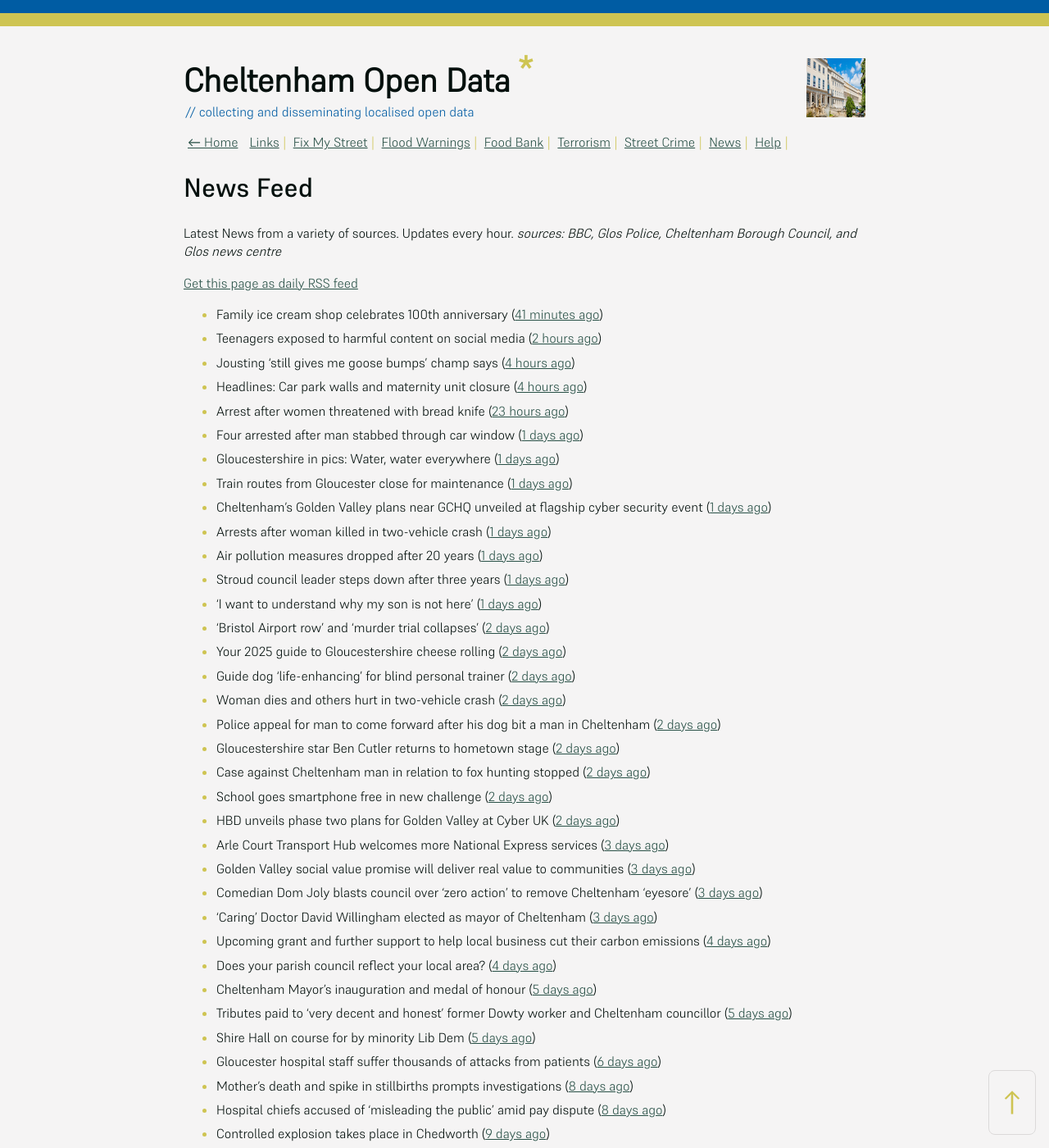
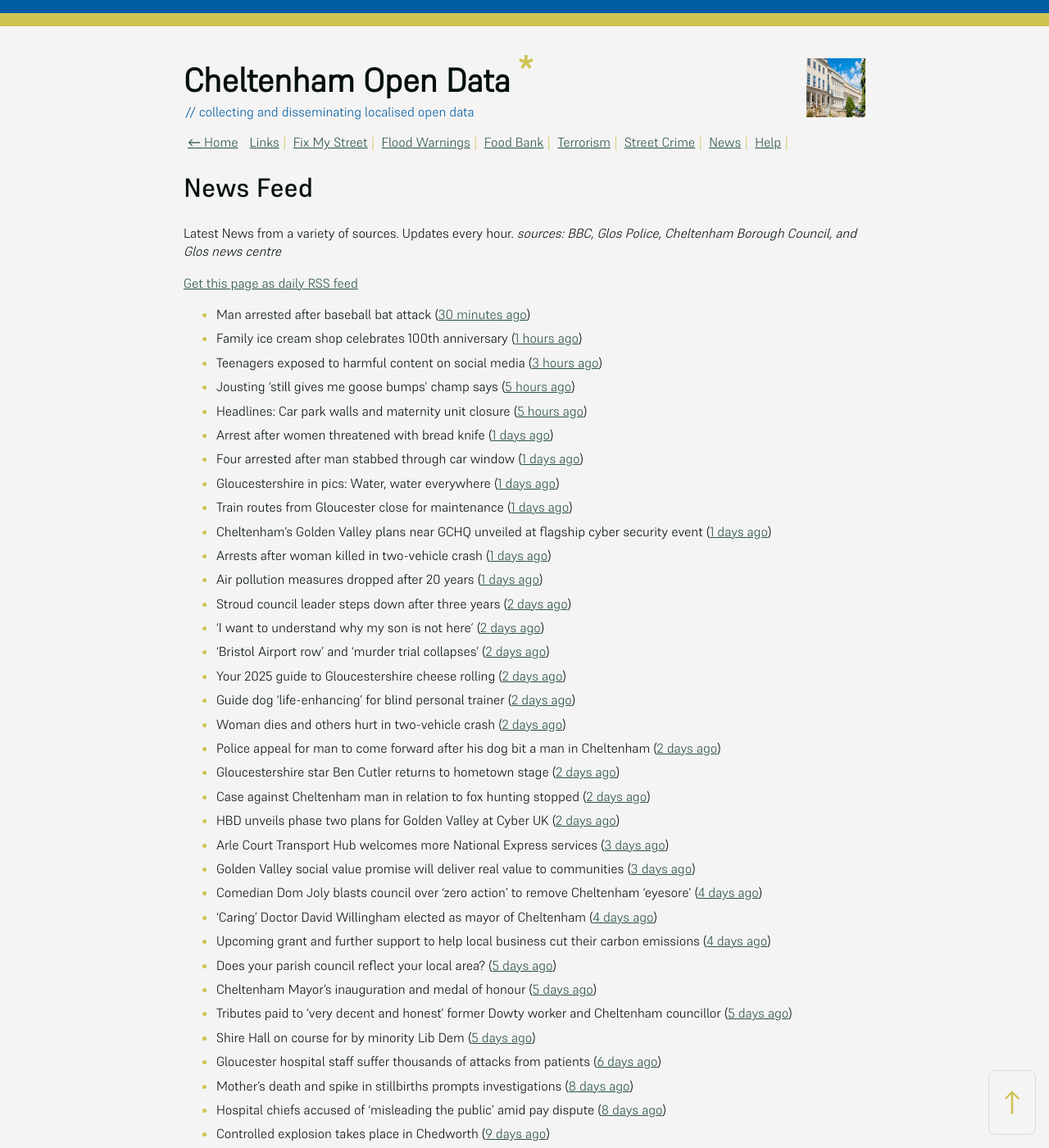
Before and after one commit to mat-0/cheltenham-open-data, a Jekyll site: the page built from _pages/news.md, in a window 1280 px wide and 1400 px high. Shown: the whole window at 82% size. Built offline with Jekyll 4.4.1, drawn with Linux system fonts in a browser that asks for light colours.

Commit message:
Updated 2025-05-18 11:57:45

```diff
--- a/_pages/news.md
+++ b/_pages/news.md
@@ -12,19 +12,20 @@ _sources: BBC, Glos Police, Cheltenham Borough Council, and Glos news centre_
 [Get this page as daily RSS feed](/daily.rss)
 
 <!-- news_marker starts -->
-- Family ice cream shop celebrates 100th anniversary ([41 minutes ago](https://www.bbc.com/news/articles/crr7dg8n471o))
-- Teenagers exposed to harmful content on social media ([2 hours ago](https://www.bbc.com/news/videos/c1kvmv9w348o))
-- Jousting 'still gives me goose bumps' champ says ([4 hours ago](https://www.bbc.com/news/articles/cm2yd1d3d7eo))
-- Headlines: Car park walls and maternity unit closure ([4 hours ago](https://www.bbc.com/news/articles/c861wnwd753o))
-- Arrest after women threatened with bread knife ([23 hours ago](https://www.bbc.com/news/articles/cvgdpnv8yp0o))
+- Man arrested after baseball bat attack ([30 minutes ago](https://www.bbc.com/news/articles/c4ge7l3nvv1o))
+- Family ice cream shop celebrates 100th anniversary ([1 hours ago](https://www.bbc.com/news/articles/crr7dg8n471o))
+- Teenagers exposed to harmful content on social media ([3 hours ago](https://www.bbc.com/news/videos/c1kvmv9w348o))
+- Jousting 'still gives me goose bumps' champ says ([5 hours ago](https://www.bbc.com/news/articles/cm2yd1d3d7eo))
+- Headlines: Car park walls and maternity unit closure ([5 hours ago](https://www.bbc.com/news/articles/c861wnwd753o))
+- Arrest after women threatened with bread knife ([1 days ago](https://www.bbc.com/news/articles/cvgdpnv8yp0o))
 - Four arrested after man stabbed through car window ([1 days ago](https://www.bbc.com/news/articles/cql2yerl45po))
 - Gloucestershire in pics: Water, water everywhere ([1 days ago](https://www.bbc.com/news/articles/c8e6d4g6k88o))
 - Train routes from Gloucester close for maintenance ([1 days ago](https://www.bbc.com/news/articles/c5y64j5nmv1o))
 - Cheltenham’s Golden Valley plans near GCHQ unveiled at flagship cyber security event ([1 days ago](https://gloucesternewscentre.co.uk/cheltenhams-golden-valley-plans-near-gchq-unveiled-at-flagship-cyber-security-event/))
 - Arrests after woman killed in two-vehicle crash ([1 days ago](https://www.bbc.com/news/articles/cz0dl0g9zxjo))
 - Air pollution measures dropped after 20 years ([1 days ago](https://www.bbc.com/news/articles/c7v7d4091gro))
-- Stroud council leader steps down after three years ([1 days ago](https://www.bbc.com/news/articles/c9dq58pzel5o))
-- 'I want to understand why my son is not here' ([1 days ago](https://www.bbc.com/news/articles/c5yk7z7k4dyo))
+- Stroud council leader steps down after three years ([2 days ago](https://www.bbc.com/news/articles/c9dq58pzel5o))
+- 'I want to understand why my son is not here' ([2 days ago](https://www.bbc.com/news/articles/c5yk7z7k4dyo))
 - 'Bristol Airport row' and 'murder trial collapses' ([2 days ago](https://www.bbc.com/news/articles/c93lq257pd5o))
 - Your 2025 guide to Gloucestershire cheese rolling ([2 days ago](https://www.bbc.com/news/articles/c230jj5m1yro))
 - Guide dog 'life-enhancing' for blind personal trainer ([2 days ago](https://www.bbc.com/news/articles/cwy3j8evxg2o))
@@ -32,14 +33,13 @@ _sources: BBC, Glos Police, Cheltenham Borough Council, and Glos news centre_
 - Police appeal for man to come forward after his dog bit a man in Cheltenham ([2 days ago](https://gloucesternewscentre.co.uk/police-appeal-for-man-to-come-forward-after-his-dog-bit-a-man-in-cheltenham/))
 - Gloucestershire star Ben Cutler returns to hometown stage ([2 days ago](https://gloucesternewscentre.co.uk/gloucestershire-star-ben-cutler-returns-to-hometown-stage/))
 - Case against Cheltenham man in relation to fox hunting stopped ([2 days ago](https://gloucesternewscentre.co.uk/case-against-cheltenham-man-in-relation-to-fox-hunting-stopped/))
-- School goes smartphone free in new challenge ([2 days ago](https://www.bbc.com/news/articles/cwy388p033eo))
 - HBD unveils phase two plans for Golden Valley at Cyber UK ([2 days ago](https://www.cheltenham.gov.uk/news/article/3012/hbd_unveils_phase_two_plans_for_golden_valley_at_cyber_uk))
 - Arle Court Transport Hub welcomes more National Express services ([3 days ago](https://gloucesternewscentre.co.uk/arle-court-transport-hub-welcomes-more-national-express-services/))
 - Golden Valley social value promise will deliver real value to communities ([3 days ago](https://www.cheltenham.gov.uk/news/article/3011/golden_valley_social_value_promise_will_deliver_real_value_to_communities))
-- Comedian Dom Joly blasts council over ‘zero action’ to remove Cheltenham ‘eyesore’ ([3 days ago](https://gloucesternewscentre.co.uk/comedian-dom-joly-blasts-council-over-zero-action-to-remove-cheltenham-eyesore/))
-- ‘Caring’ Doctor David Willingham elected as mayor of Cheltenham ([3 days ago](https://gloucesternewscentre.co.uk/caring-doctor-david-willingham-elected-as-mayor-of-cheltenham/))
+- Comedian Dom Joly blasts council over ‘zero action’ to remove Cheltenham ‘eyesore’ ([4 days ago](https://gloucesternewscentre.co.uk/comedian-dom-joly-blasts-council-over-zero-action-to-remove-cheltenham-eyesore/))
+- ‘Caring’ Doctor David Willingham elected as mayor of Cheltenham ([4 days ago](https://gloucesternewscentre.co.uk/caring-doctor-david-willingham-elected-as-mayor-of-cheltenham/))
 - Upcoming grant and further support to help local business cut their carbon emissions ([4 days ago](https://www.cheltenham.gov.uk/news/article/3010/upcoming_grant_and_further_support_to_help_local_business_cut_their_carbon_emissions))
-- Does your parish council reflect your local area? ([4 days ago](https://www.cheltenham.gov.uk/news/article/3009/does_your_parish_council_reflect_your_local_area))
+- Does your parish council reflect your local area? ([5 days ago](https://www.cheltenham.gov.uk/news/article/3009/does_your_parish_council_reflect_your_local_area))
 - Cheltenham Mayor’s inauguration and medal of honour ([5 days ago](https://www.cheltenham.gov.uk/news/article/3008/cheltenham_mayors_inauguration_and_medal_of_honour))
 - Tributes paid to ‘very decent and honest’ former Dowty worker and Cheltenham councillor ([5 days ago](https://gloucesternewscentre.co.uk/tributes-paid-to-very-decent-and-honest-former-dowty-worker-and-cheltenham-councillor/))
 - Shire Hall on course for by minority Lib Dem ([5 days ago](https://gloucesternewscentre.co.uk/shire-hall-on-course-for-by-minority-lib-dem/))
```
Also changed, not shown: _data/flood.json (+5 -48 lines), index.md (+5 -5 lines).
